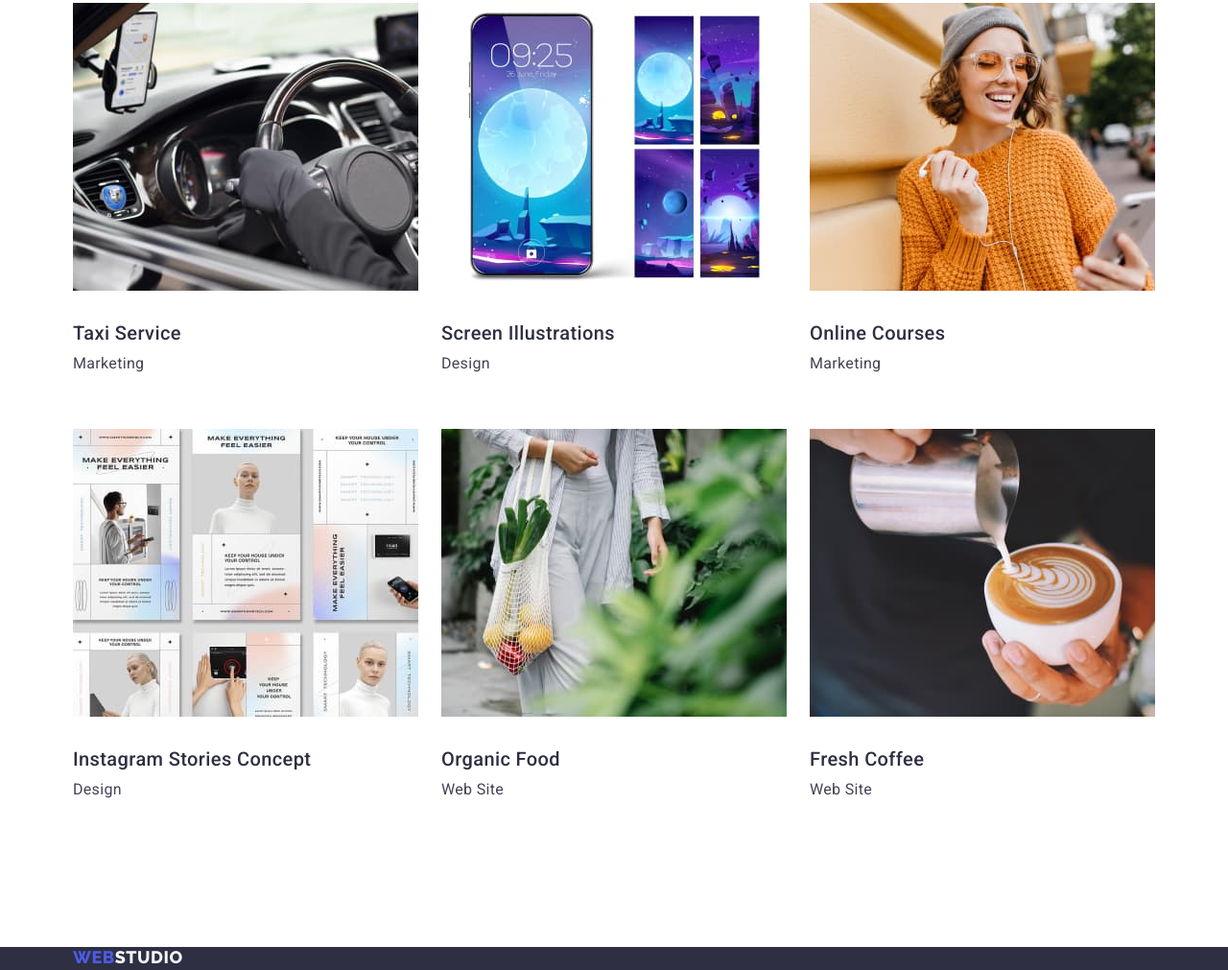
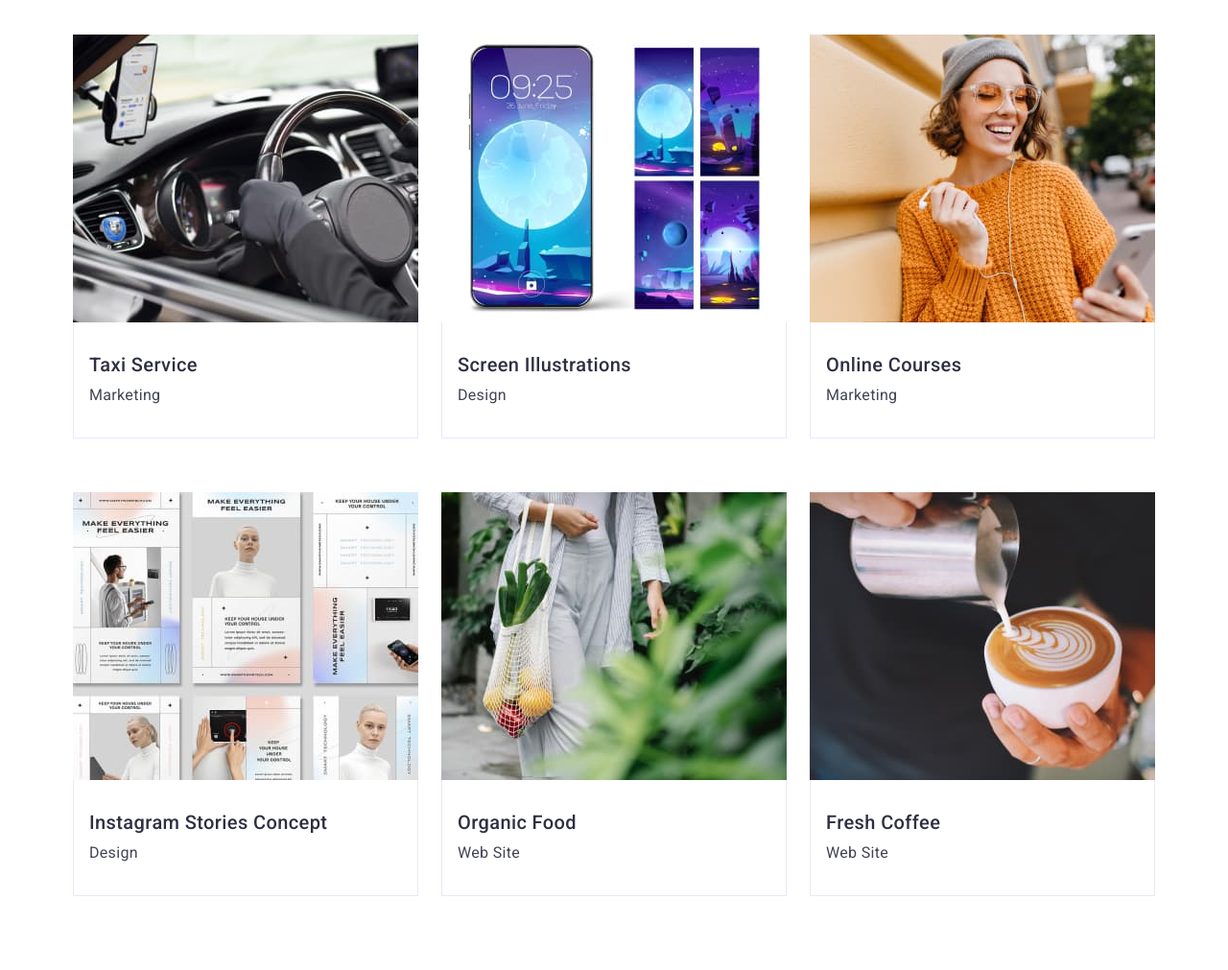
Before and after one commit to SergeyReznickyy/goit-markup-hw-03, a plain HTML site: page portfolio.html in a window 1280 px wide. Shown: the part 730-1741 px from the top of the page at 96% size. Drawn offline with nearby package versions, Linux system fonts and the light colour scheme.

Commit message:
Портфоліо виправив

```diff
--- a/css/styles.css
+++ b/css/styles.css
@@ -33,15 +33,6 @@ img {
 
 .link {
   text-decoration: none;
-}
-
-.button-filter:hover,
-.button-filter:focus {
-  background-color: var(--active-color);
-  color: var(--white-color);
-  box-shadow: 0px 3px 1px rgba(0, 0, 0, 0.1), 0px 2px 1px rgba(0, 0, 0, 0.08),
-    0px 2px 2px rgba(0, 0, 0, 0.12);
-  border: 1px solid var(--active-color);
 }
 
 .container {
@@ -243,13 +234,10 @@ img {
   display: flex;
   gap: 24px;
 }
+
 /* .team-list-img {
 } */
-.list-img {
-  display: flex;
-  gap: 24px;
-  flex-wrap: wrap;
-}
+
 .team-img {
   background-color: var(--white-color);
   box-shadow: 0px 1px 6px rgba(46, 47, 66, 0.08),
@@ -280,12 +268,10 @@ img {
 /* -----------------   FOOTER  --------------------- */
 .footer {
   background-color: var(--text-color-second);
-}
-.list-footer {
   padding-top: 100px;
   padding-bottom: 100px;
-  display: inline-block;
 }
+
 .footer-logo {
   font-family: "Raleway", sans-serif;
   font-style: normal;
@@ -295,13 +281,14 @@ img {
   letter-spacing: 0.03em;
   text-transform: uppercase;
   color: var(--brand-color);
+  display: inline-block;
+  margin-bottom: 16px;
 }
 .footer-logo-color {
   color: var(--dark-white-color);
 }
 .footer-text {
   width: 264px;
-  margin-top: 16px;
   font-size: 16px;
   line-height: 1.5;
   letter-spacing: 0.02em;
@@ -323,9 +310,9 @@ img {
   justify-content: center;
   margin-bottom: 72px;
 }
-.img-margin {
+/* .img-margin {
   margin-bottom: 32px;
-}
+} */
 .button-filter {
   min-width: 69px;
   height: 48px;
@@ -345,6 +332,15 @@ img {
   cursor: pointer;
 }
 
+.button-filter:hover,
+.button-filter:focus {
+  background-color: var(--active-color);
+  color: var(--white-color);
+  box-shadow: 0px 3px 1px rgba(0, 0, 0, 0.1), 0px 2px 1px rgba(0, 0, 0, 0.08),
+    0px 2px 2px rgba(0, 0, 0, 0.12);
+  border: 1px solid transparent;
+}
+
 .portfolio-item-title {
   margin-bottom: 8px;
   font-weight: 500;
@@ -353,9 +349,19 @@ img {
   letter-spacing: 0.02em;
   color: var(--text-color-second);
 }
-.list-img-text {
-  padding-bottom: 32px;
+.list-img {
+  display: flex;
+  flex-wrap: wrap;
+  row-gap: 48px;
+  column-gap: 24px;
 }
+.list-info {
+  padding: 32px 16px;
+  border: 1px solid #e7e9fc;
+  border-top: none;
+  margin-bottom: 8px;
+}
+
 .portfolio-text {
   font-size: 16px;
   line-height: 1.5;
--- a/portfolio.html
+++ b/portfolio.html
@@ -87,10 +87,12 @@
                   width="360"
                   height="300"
                 />
+                <div class="list-info">
                   <h2 class="portfolio-item-title">
                     Banking App Interface Concept
                   </h2>
                   <p class="portfolio-text">App</p>
+                </div>
               </a>
             </li>
             <li class="list-img-text">
@@ -102,8 +104,10 @@
                   width="360"
                   height="300"
                 />
+                <div class="list-info">
                   <h2 class="portfolio-item-title">Cashless Payment</h2>
                   <p class="portfolio-text">Marketing</p>
+                </div>
               </a>
             </li>
             <li class="list-img-text">
@@ -115,8 +119,10 @@
                   width="360"
                   height="300"
                 />
+                <div class="list-info">
                   <h2 class="portfolio-item-title">Meditation App</h2>
                   <p class="portfolio-text">App</p>
+                </div>
               </a>
             </li>
             <li class="list-img-text">
@@ -128,8 +134,10 @@
                   width="360"
                   height="300"
                 />
+                <div class="list-info">
                   <h2 class="portfolio-item-title">Taxi Service</h2>
                   <p class="portfolio-text">Marketing</p>
+                </div>
               </a>
             </li>
             <li class="list-img-text">
@@ -141,8 +149,10 @@
                   width="360"
                   height="300"
                 />
+                <div class="list-info">
                   <h2 class="portfolio-item-title">Screen Illustrations</h2>
                   <p class="portfolio-text">Design</p>
+                </div>
               </a>
             </li>
             <li class="list-img-text">
@@ -154,8 +164,10 @@
                   width="360"
                   height="300"
                 />
+                <div class="list-info">
                   <h2 class="portfolio-item-title">Online Courses</h2>
                   <p class="portfolio-text">Marketing</p>
+                </div>
               </a>
             </li>
             <li class="list-img-text">
@@ -167,8 +179,12 @@
                   width="360"
                   height="300"
                 />
-                <h2 class="portfolio-item-title">Instagram Stories Concept</h2>
+                <div class="list-info">
+                  <h2 class="portfolio-item-title">
+                    Instagram Stories Concept
+                  </h2>
                   <p class="portfolio-text">Design</p>
+                </div>
               </a>
             </li>
             <li class="list-img-text">
@@ -180,8 +196,10 @@
                   width="360"
                   height="300"
                 />
+                <div class="list-info">
                   <h2 class="portfolio-item-title">Organic Food</h2>
                   <p class="portfolio-text">Web Site</p>
+                </div>
               </a>
             </li>
             <li class="list-img-text">
@@ -193,8 +211,10 @@
                   width="360"
                   height="300"
                 />
+                <div class="list-info">
                   <h2 class="portfolio-item-title">Fresh Coffee</h2>
                   <p class="portfolio-text">Web Site</p>
+                </div>
               </a>
             </li>
           </ul>
```
Lines whose indentation alone changed are shown as unchanged.
